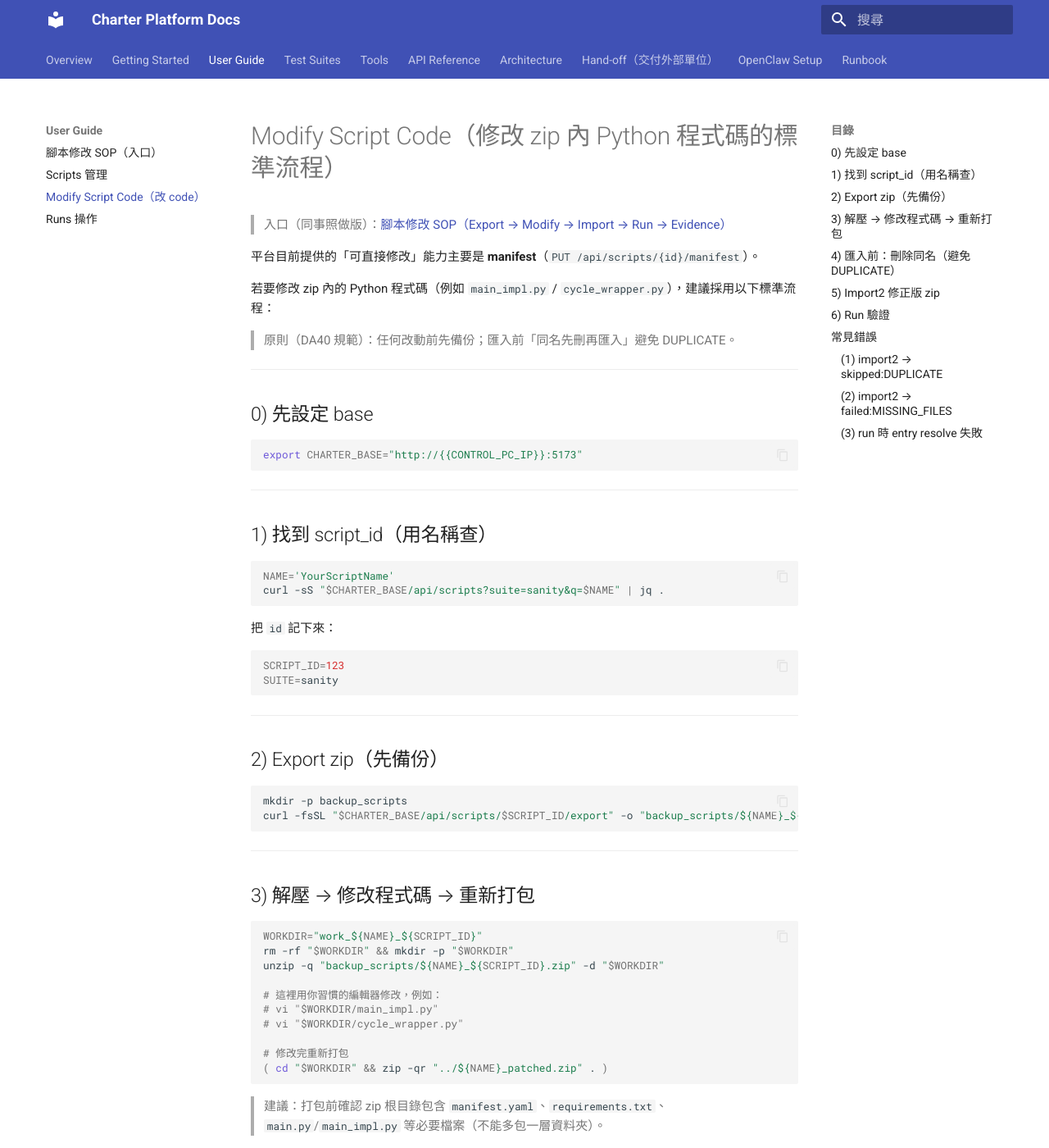
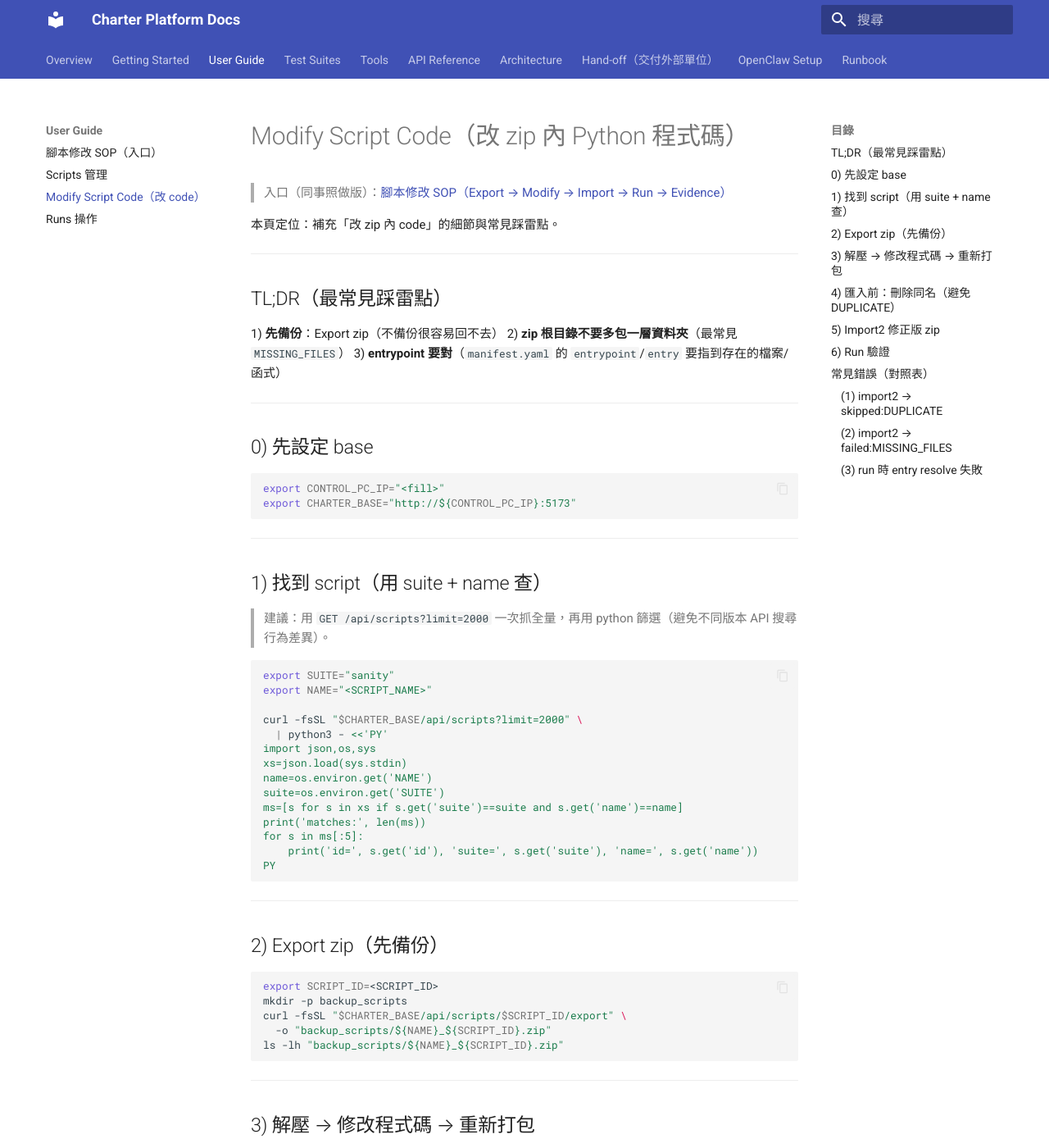
Before and after one commit to askeywifisit-ui/charter_project, an MkDocs documentation site: the page built from docs/charter_site/docs/user_guide/modify_script_code.md, in a window 1280 px wide and 1400 px high. Shown: the whole window at 82% size. Built offline with MkDocs 1.6.1 and Material for MkDocs 9.7.7, drawn with Linux system fonts in a browser that asks for light colours; comment, search, counter and statistics services are not loaded; some of the changed text lies outside the part shown.

Commit message:
Docs: professionalize runs and modify_script_code pages (SOP + troubleshooting)

````diff
--- a/docs/charter_site/docs/user_guide/modify_script_code.md
+++ b/docs/charter_site/docs/user_guide/modify_script_code.md
@@ -1,108 +1,136 @@
-# Modify Script Code（修改 zip 內 Python 程式碼的標準流程）
+# Modify Script Code（改 zip 內 Python 程式碼）
 
 > 入口（同事照做版）：[腳本修改 SOP（Export → Modify → Import → Run → Evidence）](script_change_sop.md)
 
-平台目前提供的「可直接修改」能力主要是 **manifest**（`PUT /api/scripts/{id}/manifest`）。
+本頁定位：補充「改 zip 內 code」的細節與常見踩雷點。
 
-若要修改 zip 內的 Python 程式碼（例如 `main_impl.py` / `cycle_wrapper.py`），建議採用以下標準流程：
+---
 
-> 原則（DA40 規範）：任何改動前先備份；匯入前「同名先刪再匯入」避免 DUPLICATE。
+## TL;DR（最常見踩雷點）
+
+1) **先備份**：Export zip（不備份很容易回不去）
+2) **zip 根目錄不要多包一層資料夾**（最常見 `MISSING_FILES`）
+3) **entrypoint 要對**（`manifest.yaml` 的 `entrypoint`/`entry` 要指到存在的檔案/函式）
 
 ---
 
 ## 0) 先設定 base
+
 ```bash
-export CHARTER_BASE="http://{{CONTROL_PC_IP}}:5173"
+export CONTROL_PC_IP="<fill>"
+export CHARTER_BASE="http://${CONTROL_PC_IP}:5173"
 ```
 
 ---
 
-## 1) 找到 script_id（用名稱查）
+## 1) 找到 script（用 suite + name 查）
+
+> 建議：用 `GET /api/scripts?limit=2000` 一次抓全量，再用 python 篩選（避免不同版本 API 搜尋行為差異）。
+
 ```bash
-NAME='YourScriptName'
-curl -sS "$CHARTER_BASE/api/scripts?suite=sanity&q=$NAME" | jq .
-```
-把 `id` 記下來：
-```bash
-SCRIPT_ID=123
-SUITE=sanity
+export SUITE="sanity"
+export NAME="<SCRIPT_NAME>"
+
+curl -fsSL "$CHARTER_BASE/api/scripts?limit=2000" \
+  | python3 - <<'PY'
+import json,os,sys
+xs=json.load(sys.stdin)
+name=os.environ.get('NAME')
+suite=os.environ.get('SUITE')
+ms=[s for s in xs if s.get('suite')==suite and s.get('name')==name]
+print('matches:', len(ms))
+for s in ms[:5]:
+    print('id=', s.get('id'), 'suite=', s.get('suite'), 'name=', s.get('name'))
+PY
 ```
 
 ---
 
 ## 2) Export zip（先備份）
+
 ```bash
+export SCRIPT_ID=<SCRIPT_ID>
 mkdir -p backup_scripts
-curl -fsSL "$CHARTER_BASE/api/scripts/$SCRIPT_ID/export" -o "backup_scripts/${NAME}_${SCRIPT_ID}.zip"
+curl -fsSL "$CHARTER_BASE/api/scripts/$SCRIPT_ID/export" \
+  -o "backup_scripts/${NAME}_${SCRIPT_ID}.zip"
+ls -lh "backup_scripts/${NAME}_${SCRIPT_ID}.zip"
 ```
 
 ---
 
 ## 3) 解壓 → 修改程式碼 → 重新打包
+
 ```bash
 WORKDIR="work_${NAME}_${SCRIPT_ID}"
 rm -rf "$WORKDIR" && mkdir -p "$WORKDIR"
 unzip -q "backup_scripts/${NAME}_${SCRIPT_ID}.zip" -d "$WORKDIR"
 
-# 這裡用你習慣的編輯器修改，例如：
+# 修改（用你習慣的編輯器）
 # vi "$WORKDIR/main_impl.py"
-# vi "$WORKDIR/cycle_wrapper.py"
 
-# 修改完重新打包
+# 重新打包（注意：zip 根目錄不要多包一層資料夾）
 ( cd "$WORKDIR" && zip -qr "../${NAME}_patched.zip" . )
+
+# 檢查 zip 根目錄（你應該看到 manifest.yaml / requirements.txt / main.py...）
+unzip -l "./${NAME}_patched.zip" | head
 ```
-
-> 建議：打包前確認 zip 根目錄包含 `manifest.yaml`、`requirements.txt`、`main.py`/`main_impl.py` 等必要檔案（不能多包一層資料夾）。
 
 ---
 
 ## 4) 匯入前：刪除同名（避免 DUPLICATE）
-> 平台的 import2 會用 suite+name 判定 DUPLICATE，所以建議先刪同名。
 
-先查是否已有同名（避免誤刪）：
+> 這是破壞性動作；請確認你已經 export 備份。
+
 ```bash
-curl -sS "$CHARTER_BASE/api/scripts?suite=$SUITE&q=$NAME" | jq .
-```
-
-刪除該 script（破壞性操作，請確認）：
-```bash
-# 若你確定只會回 1 筆，可用 jq 抓 id；或直接手動填 script_id
-OLD_ID=$SCRIPT_ID
-curl -sS -X DELETE "$CHARTER_BASE/api/scripts/$OLD_ID" | jq .
+OLD_ID=<OLD_ID>
+curl -sS -X DELETE "$CHARTER_BASE/api/scripts/$OLD_ID" | python3 -m json.tool
 ```
 
 ---
 
 ## 5) Import2 修正版 zip
+
 ```bash
 curl -sS -X POST "$CHARTER_BASE/api/scripts/import2" \
   -F "suite=$SUITE" \
-  -F "file=@./${NAME}_patched.zip;type=application/zip" | jq .
+  -F "file=@./${NAME}_patched.zip;type=application/zip" \
+  | python3 -m json.tool
 ```
-
-回應 `created` 代表成功，會拿到新的 `id`。
 
 ---
 
 ## 6) Run 驗證
+
 ```bash
-# 用名稱查回新的 script_id
-NEW_ID=$(curl -sS "$CHARTER_BASE/api/scripts?suite=$SUITE&q=$NAME" | jq -r '.[0].id')
+# 找回新的 script_id
+NEW_ID=$(curl -fsSL "$CHARTER_BASE/api/scripts?limit=2000" \
+  | python3 - <<'PY'
+import json,os,sys
+xs=json.load(sys.stdin)
+name=os.environ.get('NAME')
+suite=os.environ.get('SUITE')
+ms=[s for s in xs if s.get('suite')==suite and s.get('name')==name]
+print(ms[0]['id'] if ms else '')
+PY
+)
 
-curl -sS -X POST "$CHARTER_BASE/api/scripts/$NEW_ID/run" | jq .
+echo "NEW_ID=$NEW_ID"
+
+curl -sS -X POST "$CHARTER_BASE/api/scripts/$NEW_ID/run" | python3 -m json.tool
 ```
 
 ---
 
-## 常見錯誤
+## 常見錯誤（對照表）
+
 ### (1) import2 → `skipped:DUPLICATE`
 - 原因：同 suite 下已存在同名 name
 - 解法：先刪同名再匯入
 
 ### (2) import2 → `failed:MISSING_FILES`
 - 原因：zip 內容缺 `manifest.yaml`/`requirements.txt`/`main.py`
-- 解法：檢查你打包時是否多包了一層資料夾
+- 解法：檢查你打包時是否多包了一層資料夾（先跑 `unzip -l ... | head`）
 
 ### (3) run 時 entry resolve 失敗
 - 原因：manifest 的 `entrypoint`/`entry` 指到不存在的檔案/函式
-- 解法：`GET /api/scripts/{id}/manifest` 檢查 entrypoint
+- 解法：用 `/api/scripts/{id}/manifest` 檢查 entrypoint
````
Also changed, not shown: docs/charter_site/docs/user_guide/runs.md (+69 -6 lines).
